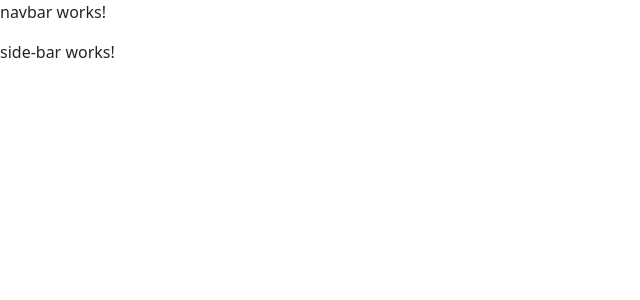
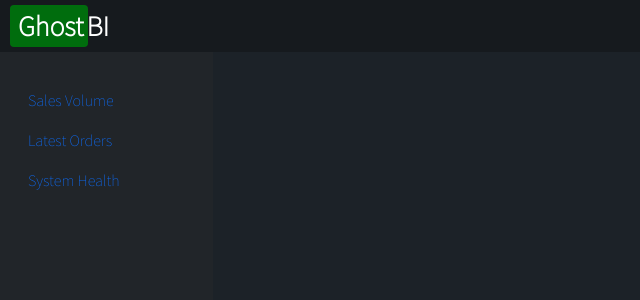
Before and after one commit to Ahmed-Hafez/GhostBI, an Angular app in the folder ghost-bi-frontend/: page / in a window 1280 px wide. Shown: the top 300 px of the page, without its empty margins (0-640 px from the left). Built offline with nearby package versions, Linux system fonts and the light colour scheme.

Commit message:
Update Styles, Editing Layout

```diff
--- a/ghost-bi-frontend/src/app/app.component.html
+++ b/ghost-bi-frontend/src/app/app.component.html
@@ -1,2 +1,9 @@
-<app-navbar></app-navbar>
-<app-side-bar></app-side-bar>
+<app-navbar class="navbar navbar-dark fixed-top bg-dark" id="navbar"></app-navbar>
+
+<div class="container-fluid">
+  <div class="row" id="main-content">
+    <app-side-bar id="side-bar" class="col-sm-3 col-md-2 d-none d-sm-block bg-dark sidebar"></app-side-bar>
+    <div class="col-sm-9" id="dashboard">
+    </div>
+  </div>
+</div>
--- a/ghost-bi-frontend/src/app/app.component.scss
+++ b/ghost-bi-frontend/src/app/app.component.scss
@@ -0,0 +1,14 @@
+.navbar{
+  background: #161a1e !important;
+}
+
+#side-bar{
+  height: 100vh;
+  padding-top: 80px;
+  position: fixed;
+  background: #191f26;
+}
+
+#dashboard{
+  margin-top: 60px;
+}
--- a/ghost-bi-frontend/src/app/components/navbar/navbar.component.html
+++ b/ghost-bi-frontend/src/app/components/navbar/navbar.component.html
@@ -1 +1,4 @@
-<p>navbar works!</p>
+<a class="navbar-brand" href="#">
+  <span class="logo logo-left">Ghost</span>
+  <span class="logo logo-right">BI</span>
+</a>
--- a/ghost-bi-frontend/src/app/components/navbar/navbar.component.scss
+++ b/ghost-bi-frontend/src/app/components/navbar/navbar.component.scss
@@ -0,0 +1,21 @@
+:host{
+  padding: 0 10px;
+}
+
+.logo{
+  color: #fff;
+  font-weight: bold;
+  font-size: 1.4em;
+}
+
+.logo-left{
+  background: #006d0d;
+  padding: 3px 5px 3px 8px;
+  border-radius: 4px;
+}
+
+.logo-right{
+  padding: 3px 8px 3px 3px;
+  border-radius: 4px;
+  margin-left: -5px;
+}
--- a/ghost-bi-frontend/src/app/components/side-bar/side-bar.component.html
+++ b/ghost-bi-frontend/src/app/components/side-bar/side-bar.component.html
@@ -1 +1,11 @@
-<p>side-bar works!</p>
+<ul class="nav nav-pills flex-column">
+  <li class="nav-item">
+    <a class="nav-link">Sales Volume</a>
+  </li>
+  <li class="nav-item">
+    <a class="nav-link">Latest Orders</a>
+  </li>
+  <li class="nav-item">
+    <a class="nav-link">System Health</a>
+  </li>
+</ul>
--- a/ghost-bi-frontend/src/styles.scss
+++ b/ghost-bi-frontend/src/styles.scss
@@ -1 +1,32 @@
-/* You can add global styles to this file, and also import other style files */
+@import url('https://fonts.googleapis.com/css2?family=Source+Sans+Pro:wght@200&display=swap');
+
+*{
+  box-sizing: border-box;
+}
+
+html{
+  height: 100%;
+}
+
+body{
+  font-family: "Source Sans Pro", sans-serif;
+  background: #1c2228;
+  color: #f7fff7;
+  height: 100%;
+}
+
+a{
+  color: #44a4cd;
+
+  &:hover{
+    color: #44a8cd;
+  }
+}
+.shadow{
+  box-shadow: 0 8px 12px rgba(0, 0, 0, 0.2),
+              0 5px 6px  rgba(0, 0, 0, 0.3);
+}
+
+.section-container{
+  padding: 30px;
+}
```
